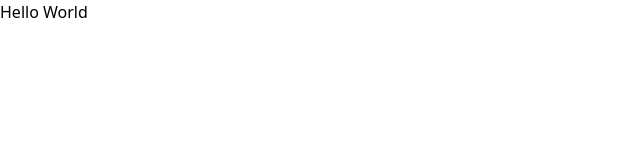
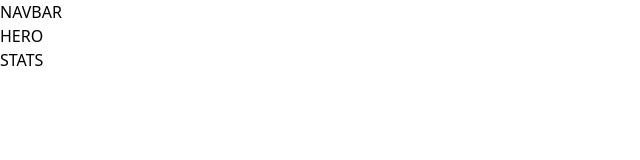
Before and after one commit to KacperLechicki/HooBank, a React (Vite) app: page / in a window 1280 px wide. Shown: the top 160 px of the page, without its empty margins (0-640 px from the left). Built offline with nearby package versions, Linux system fonts and the light colour scheme.

Commit message:
basic layout

```diff
--- a/src/App.jsx
+++ b/src/App.jsx
@@ -1,8 +1,19 @@
 // import React from 'react';
+import styles from './styles';
 
 const App = () => (
 	<div className='bg-primary w-full overflow-hidden'>
-		<h1>Hello World</h1>
+		<div className={`${styles.paddingX} ${styles.flexCenter}`}>
+			<div className={`${styles.boxWidth}`}>NAVBAR</div>
+		</div>
+
+		<div className={`${styles.flexStart} bg-primary`}>
+			<div className={`${styles.boxWidth}`}>HERO</div>
+		</div>
+
+		<div className={`${styles.flexStart} ${styles.paddingX} bg-primary`}>
+			<div className={`${styles.boxWidth}`}>STATS</div>
+		</div>
 	</div>
 );
 
--- /dev/null
+++ b/src/styles.js
@@ -0,0 +1,30 @@
+const styles = {
+	boxWidth: 'xl:max-w-[1280px] w-full',
+
+	heading2:
+		'font-poppins font-semibold xs:text-[48px] text-[40px] text-white xs:leading-[76.8px] leading-[66.8px] w-full',
+	paragraph:
+		'font-poppins font-normal text-dimWhite text-[18px] leading-[30.8px]',
+
+	flexCenter: 'flex justify-center items-center',
+	flexStart: 'flex justify-center items-start',
+
+	paddingX: 'sm:px-16 px-6',
+	paddingY: 'sm:py-16 py-6',
+	padding: 'sm:px-16 px-6 sm:py-12 py-4',
+
+	marginX: 'sm:mx-16 mx-6',
+	marginY: 'sm:my-16 my-6',
+};
+
+export const layout = {
+	section: `flex md:flex-row flex-col ${styles.paddingY}`,
+	sectionReverse: `flex md:flex-row flex-col-reverse ${styles.paddingY}`,
+
+	sectionImgReverse: `flex-1 flex ${styles.flexCenter} md:mr-10 mr-0 md:mt-0 mt-10 relative`,
+	sectionImg: `flex-1 flex ${styles.flexCenter} md:ml-10 ml-0 md:mt-0 mt-10 relative`,
+
+	sectionInfo: `flex-1 ${styles.flexStart} flex-col`,
+};
+
+export default styles;
```
Also changed, not shown: src/components/index.js (added).
